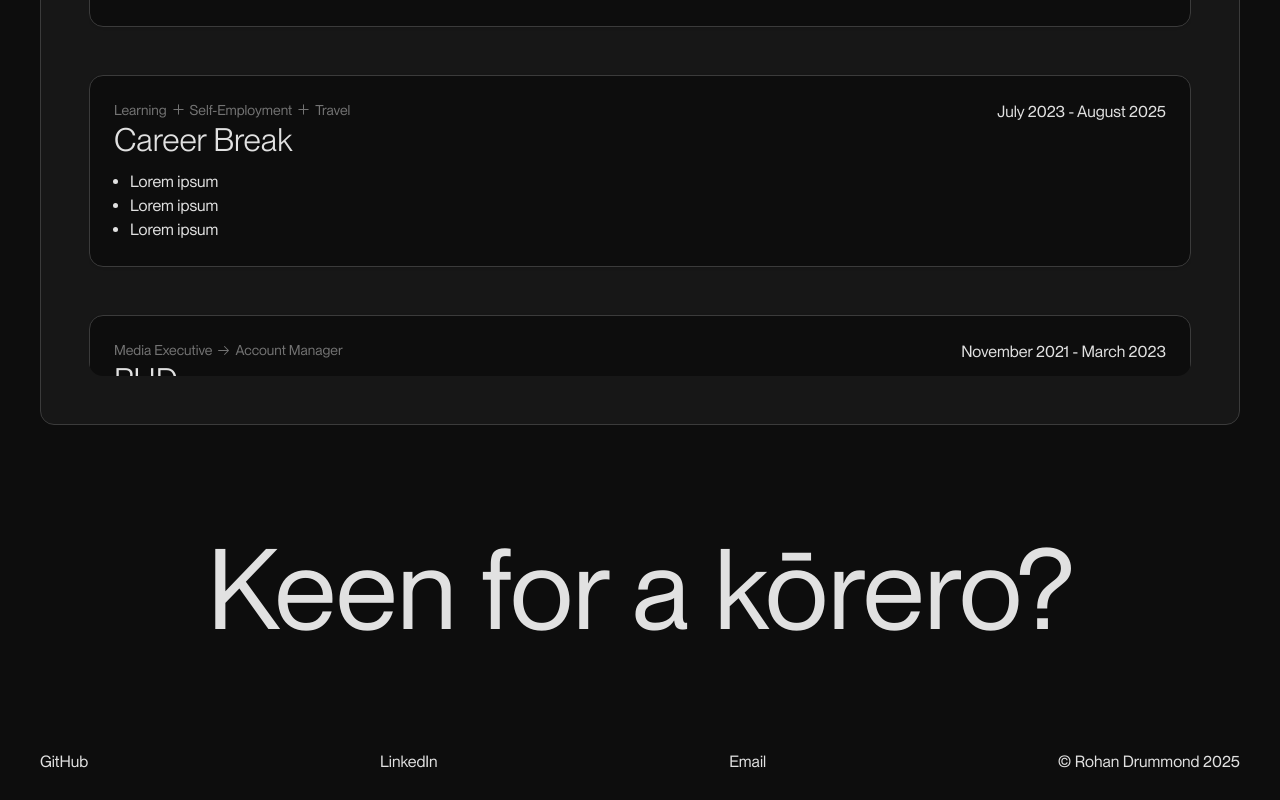
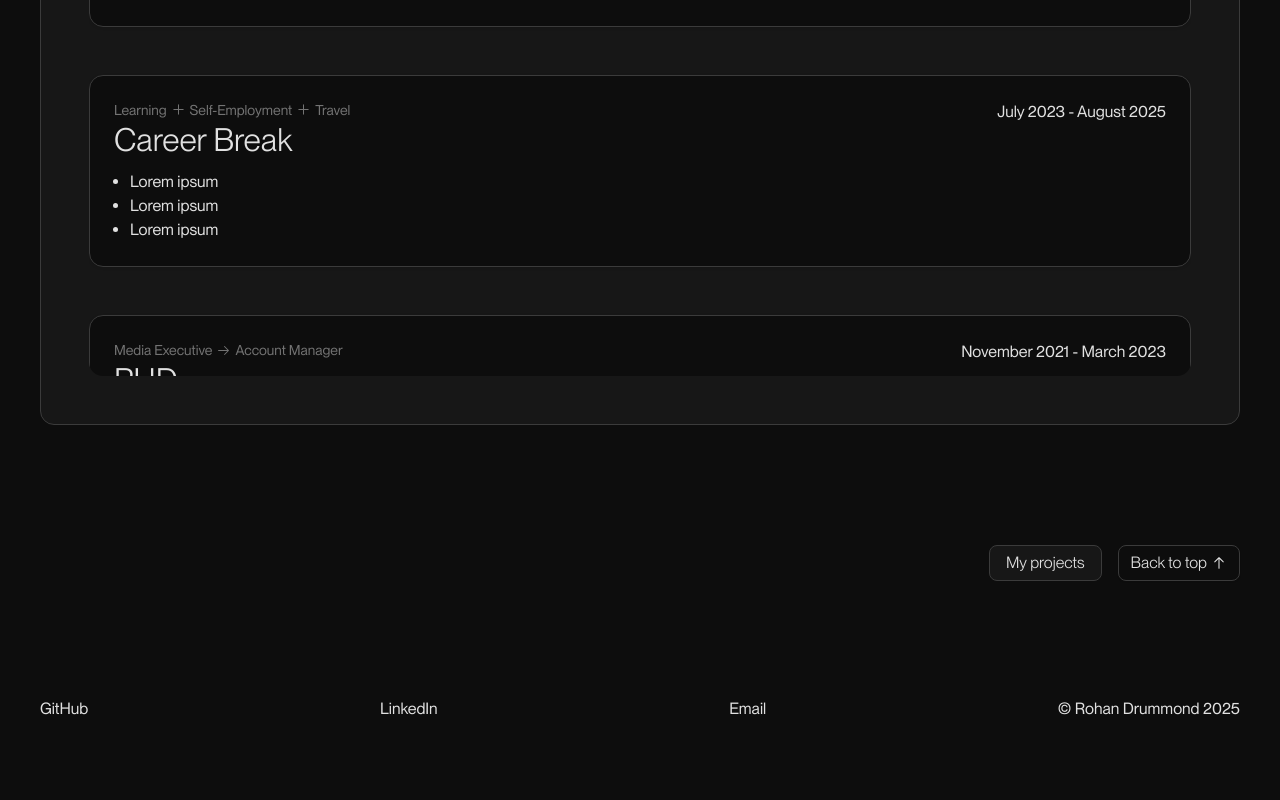
Before and after one commit to rohandrummond/portfolio, a Next.js app: page /about in a window 1280 px wide. Shown: the part 2437-3237 px from the top of the page. After the commit the page ends 3184 px from the top, so only its background shows below. Built offline with nearby package versions, Linux system fonts and the light colour scheme.

Commit message:
#18 Add button and scroll to top functionality at bottom of about and individual project pages

```diff
--- a/src/app/about/page.tsx
+++ b/src/app/about/page.tsx
@@ -1,14 +1,25 @@
+'use client'
+
+import Link from 'next/link'
 import EducationCard from '@/components/EducationCard'
 import ExperienceCard from '@/components/ExperienceCard'
 import SkillsAccordion from '@/components/SkillsAccordion'
+import { Button } from '@/components/ui/button'
 import { Accordion, AccordionItem } from '@/components/ui/accordion'
 import { ScrollArea } from '@/components/ui/scroll-area'
 import { Separator } from '@/components/ui/separator'
-import { ArrowRightIcon, PlusIcon } from '@radix-ui/react-icons'
+import { ArrowRightIcon, ArrowUpIcon, PlusIcon } from '@radix-ui/react-icons'
 
 export default function About() {
+  function scrollToTop() {
+    window.scrollTo({
+      top: 0,
+      left: 0,
+      behavior: 'smooth',
+    })
+  }
   return (
-    <main className="flex flex-col mt-30 gap-30">
+    <main className="flex flex-col mt-30 mb-30 gap-30">
       {/* Bio */}
       <section className="w-[55vw]">
         <div className="flex flex-col mb-12 gap-4">
@@ -171,8 +182,19 @@ export default function About() {
           </div>
         </ScrollArea>
       </section>
-      <section className="flex justify-center mb-30">
-        <h2 className="heading-xl">Keen for a kōrero?</h2>
+      <section className="flex flex-row justify-end gap-4">
+        <Button className="border" asChild>
+          <Link href="/work" className="sub-text">
+            My projects
+          </Link>
+        </Button>
+        <Button
+          className="border gap-1 sub-text"
+          variant="outline"
+          onClick={scrollToTop}
+        >
+          Back to top<ArrowUpIcon></ArrowUpIcon>
+        </Button>
       </section>
     </main>
   )
--- a/src/components/Project.tsx
+++ b/src/components/Project.tsx
@@ -1,10 +1,13 @@
+'use client'
+
 import Image from 'next/image'
 import ProjectBadge from '@/components/ProjectBadge'
 import { Card } from '@/components/ui/card'
 import { Button } from '@/components/ui/button'
 import { Separator } from '@/components/ui/separator'
-import { ExternalLinkIcon } from '@radix-ui/react-icons'
+import { ArrowUpIcon, ExternalLinkIcon } from '@radix-ui/react-icons'
 import placeholder from '@/../public/images/placeholder.png'
+import Link from 'next/link'
 
 export default function Project({
   name,
@@ -29,6 +32,13 @@ export default function Project({
   learnings: string
   features: string[]
 }) {
+  function scrollToTop() {
+    window.scrollTo({
+      top: 0,
+      left: 0,
+      behavior: 'smooth',
+    })
+  }
   return (
     <main className="flex flex-col mt-30 mb-30 gap-20">
       <section className="flex flex-col gap-8">
@@ -97,6 +107,20 @@ export default function Project({
         <Image src={placeholder} alt="" className="rounded-sm" />
         <Image src={placeholder} alt="" className="rounded-sm" />
       </section>
+      <section className="flex flex-row justify-end gap-4">
+        <Button className="border" asChild>
+          <Link href="/about" className="sub-text">
+            About me
+          </Link>
+        </Button>
+        <Button
+          className="border gap-1 sub-text"
+          variant="outline"
+          onClick={scrollToTop}
+        >
+          Back to top<ArrowUpIcon></ArrowUpIcon>
+        </Button>
+      </section>
     </main>
   )
 }
```
